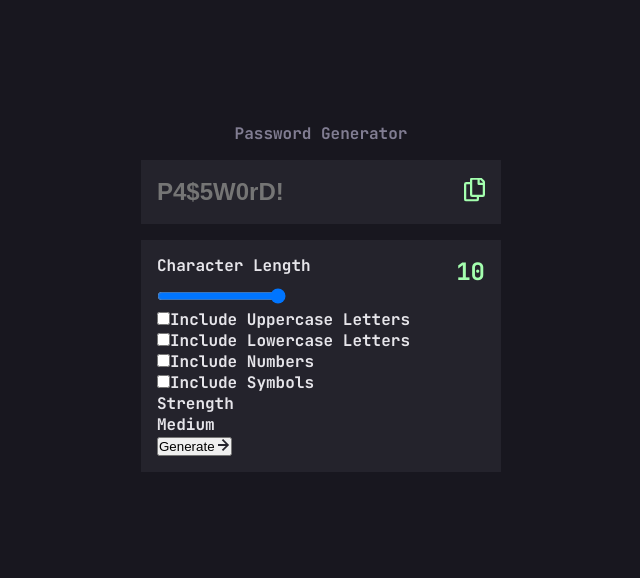
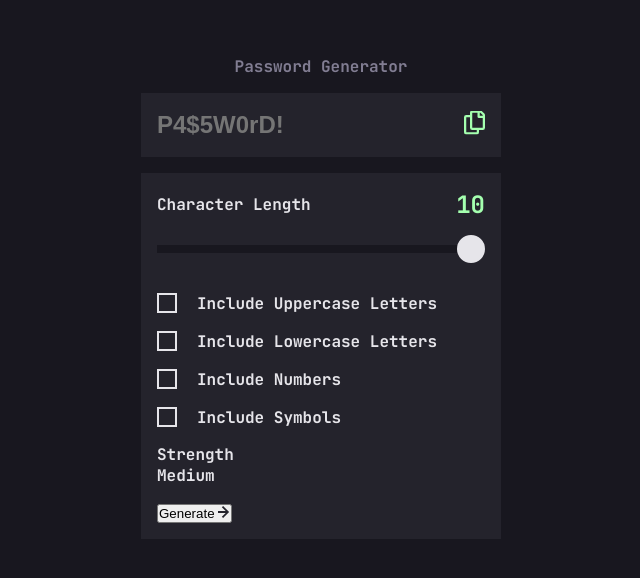
Before and after one commit to Lisviks/password-generator-frontendmentor, a Next.js app: page / in a window 1280 px wide. Shown: the part 102-680 px from the top of the page, without its empty margins (319-959 px from the left). Built offline with nearby package versions, Linux system fonts and the light colour scheme.

Commit message:
more scss

```diff
--- a/src/app/page.tsx
+++ b/src/app/page.tsx
@@ -22,18 +22,22 @@ export default function Home() {
         </div>
         <div className='uppercase'>
           <input type='checkbox' id='uppercase' />
+          <span className='checkmark'></span>
           <label htmlFor='uppercase'>Include Uppercase Letters</label>
         </div>
         <div className='lowercase'>
           <input type='checkbox' id='lowercase' />
+          <span className='checkmark'></span>
           <label htmlFor='lowercase'>Include Lowercase Letters</label>
         </div>
         <div className='numbers'>
           <input type='checkbox' id='numbers' />
+          <span className='checkmark'></span>
           <label htmlFor='numbers'>Include Numbers</label>
         </div>
         <div className='symbols'>
           <input type='checkbox' id='symbols' />
+          <span className='checkmark'></span>
           <label htmlFor='symbols'>Include Symbols</label>
         </div>
         <div className='strength'>
--- a/src/app/styles/globals.scss
+++ b/src/app/styles/globals.scss
@@ -67,19 +67,23 @@ form {
   background-color: $dark-grey;
   padding: 1rem;
 
+  label {
+    font-weight: 700;
+    font-size: 1rem;
+    line-height: 1.3rem;
+    color: $light-grey;
+    margin-left: 2.5rem;
+  }
+
   .character-length {
     label {
       display: flex;
       justify-content: space-between;
-      font-weight: 700;
+      align-items: center;
+      margin-bottom: 1rem;
+      margin-left: 0;
 
       span {
-        &:first-child {
-          font-size: 1rem;
-          line-height: 1.3rem;
-          color: $light-grey;
-        }
-
         &:last-child {
           font-size: 1.5rem;
           line-height: 2rem;
@@ -87,5 +91,81 @@ form {
         }
       }
     }
+
+    .slider {
+      -webkit-appearance: none;
+      appearance: none;
+      width: 100%;
+      height: 0.5rem;
+      background-color: $very-dark-grey;
+      margin-bottom: 2.5rem;
+
+      &::-webkit-slider-thumb {
+        -webkit-appearance: none;
+        appearance: none;
+        width: 1.75rem;
+        height: 1.75rem;
+        border-radius: 50%;
+        border: 2px solid $light-grey;
+        background-color: $light-grey;
+      }
+
+      &::-moz-range-thumb {
+        width: 1.75rem;
+        height: 1.75rem;
+        border-radius: 50%;
+        border: 2px solid $light-grey;
+        background-color: $light-grey;
+      }
+    }
+  }
+
+  div {
+    position: relative;
+    margin-bottom: 1rem;
+
+    &:first-child {
+      margin-bottom: 0;
+    }
+  }
+
+  input[type='checkbox'] {
+    position: absolute;
+    opacity: 0;
+    cursor: pointer;
+    height: 0;
+    width: 0;
+
+    &:checked ~ .checkmark {
+      background-color: $green;
+      border-color: $green;
+
+      &::after {
+        display: block;
+      }
+    }
+  }
+
+  .checkmark {
+    position: absolute;
+    top: 0;
+    left: 0;
+    height: 1.25rem;
+    width: 1.25rem;
+    border: 2px solid $light-grey;
+    transition: all 0.3s ease;
+
+    &::after {
+      content: '';
+      position: absolute;
+      display: none;
+      left: 5px;
+      top: 2px;
+      width: 6px;
+      height: 12px;
+      border: solid $very-dark-grey;
+      border-width: 0 3px 3px 0;
+      transform: rotate(45deg);
+    }
   }
 }
```
